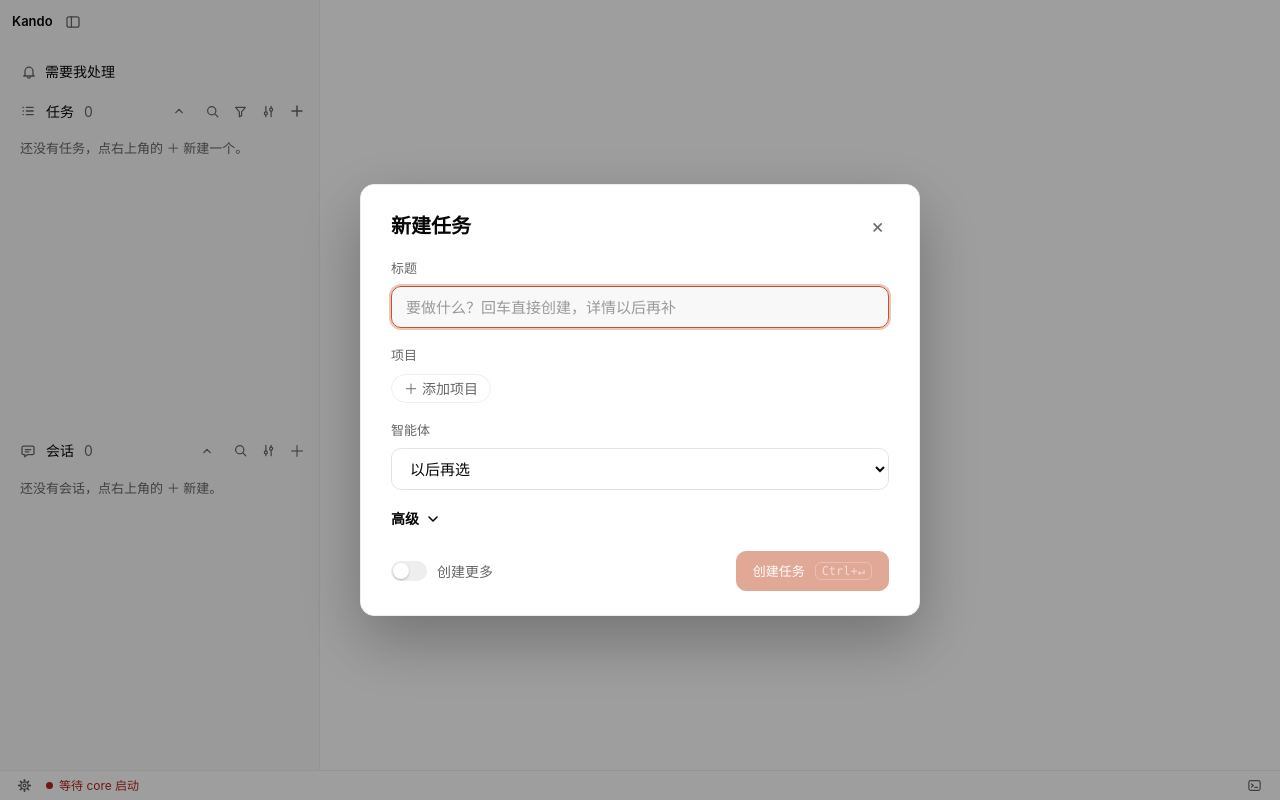
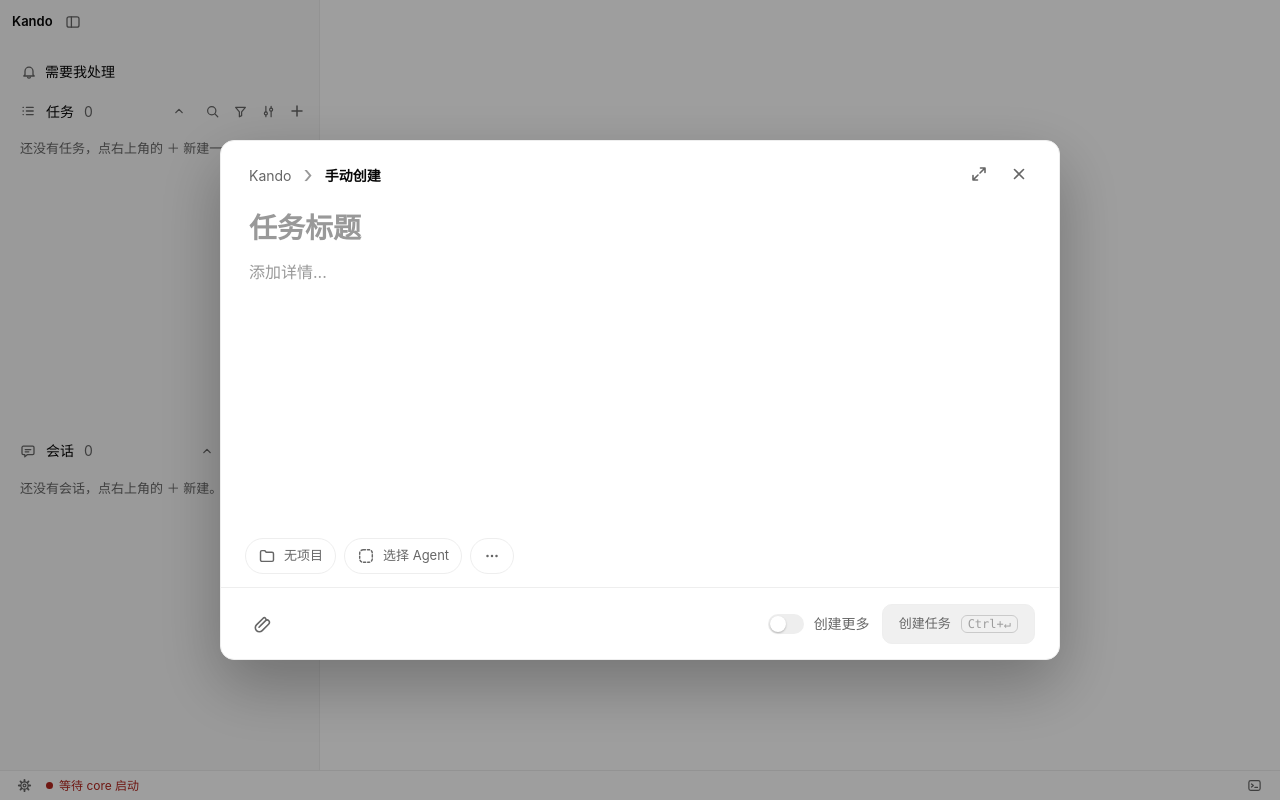
Before and after one commit to flyhero/kando-agents, a React (Vite) app in the folder packages/desktop/src/renderer/: page / in a window 1280 px wide. Both pictures are taken after a click on the button 295 px from the left and 111 px from the top of the page. Built offline with nearby package versions, Linux system fonts and the light colour scheme.

Commit message:
feat(desktop): streamline manual task creation
Make the title and details the primary editor and move project, Agent, dependency, and image controls into a compact toolbar. Omit the redundant pending-status chip while keeping task creation behavior unchanged.

```diff
--- a/packages/desktop/src/renderer/src/components/NewTaskDialog.tsx
+++ b/packages/desktop/src/renderer/src/components/NewTaskDialog.tsx
@@ -1,5 +1,5 @@
 import { useEffect, useId, useRef, useState, type KeyboardEvent, type MouseEvent } from 'react'
-import { AgentKind, type TaskImage } from '@kando/protocol'
+import { AgentKind, IMAGE_MIME_TYPES, type TaskImage } from '@kando/protocol'
 import { dismissError, perform, selectTask, setNewTaskOpen, useCore } from '../core-store'
 import { defaultAgent } from '../default-agent'
 import { useInstalledAgents } from '../installed-agents'
@@ -11,11 +11,13 @@ import { ProjectPicker } from './ProjectPicker'
 import { ImageStrip } from './ImageStrip'
 import { ImageViewer } from './ImageViewer'
 import { imageFilesOf, uploadImageFiles } from '../attachment-images'
+import { AgentIcon, CloseIcon, MaximizeIcon, MoreIcon, RestoreIcon } from './icons'
+import { Popover } from './Popover'
 
-function Chevron({ open }: { open: boolean }) {
+function PaperclipIcon() {
   return (
-    <svg className="chevron" data-open={open} viewBox="0 0 16 16" aria-hidden="true">
-      <path d="M4 6l4 4 4-4" fill="none" stroke="currentColor" strokeWidth="1.6" strokeLinecap="round" strokeLinejoin="round" />
+    <svg viewBox="0 0 20 20" fill="none" stroke="currentColor" strokeWidth="1.6" strokeLinecap="round" strokeLinejoin="round" aria-hidden="true">
+      <path d="m7.3 11.9 5.2-5.2a2.3 2.3 0 0 1 3.3 3.3l-6.6 6.6a4 4 0 0 1-5.7-5.7l6.7-6.7a1.7 1.7 0 0 1 2.4 2.4l-6.6 6.6" />
     </svg>
   )
 }
@@ -26,6 +28,7 @@ export function NewTaskDialog() {
   const error = useCore((s) => s.error)
   const dialog = useRef<HTMLDialogElement>(null)
   const titleInput = useRef<HTMLInputElement>(null)
+  const imageInput = useRef<HTMLInputElement>(null)
   const ids = useId()
   const [title, setTitle] = useState('')
   const [repos, setRepos] = useState<string[]>([])
@@ -36,7 +39,8 @@ export function NewTaskDialog() {
   const [images, setImages] = useState<TaskImage[]>([])
   const [uploading, setUploading] = useState(0)
   const [viewing, setViewing] = useState<number | null>(null)
-  const [advanced, setAdvanced] = useState(false)
+  const [moreOpen, setMoreOpen] = useState(false)
+  const [expanded, setExpanded] = useState(false)
   const [createMore, setCreateMore] = useState(false)
   const [lastCreated, setLastCreated] = useState<string | null>(null)
   const [busy, setBusy] = useState(false)
@@ -46,7 +50,6 @@ export function NewTaskDialog() {
 
   // Images go up as soon as they are added; the task only names them on creation.
   const addImages = async (files: File[]) => {
-    setAdvanced(true)
     setUploading((count) => count + files.length)
     const added = await uploadImageFiles(files)
     setUploading((count) => count - files.length)
@@ -120,7 +123,8 @@ export function NewTaskDialog() {
   return (
     <dialog
       ref={dialog}
-      className="modal"
+      className="modal new-task-dialog"
+      data-expanded={expanded || undefined}
       aria-labelledby={`${ids}-heading`}
       onCancel={(event) => {
         event.preventDefault()
@@ -144,19 +148,28 @@ export function NewTaskDialog() {
         }
       }}
     >
-      <div className="modal-body">
-        <header className="modal-header">
-          <h2 id={`${ids}-heading`}>新建任务</h2>
-          <button type="button" className="icon-button modal-close" aria-label="关闭" onClick={close}>
-            ×
+      <div className="modal-body new-task-body">
+        <header className="new-task-header">
+          <div className="new-task-breadcrumb">
+            <span>Kando</span>
+            <span className="new-task-breadcrumb-separator" aria-hidden="true">›</span>
+            <h2 id={`${ids}-heading`}>手动创建</h2>
+          </div>
+          <div className="new-task-window-actions">
+            <button type="button" className="icon-button" aria-label={expanded ? '还原窗口' : '展开窗口'} onClick={() => setExpanded((value) => !value)}>
+              {expanded ? <RestoreIcon /> : <MaximizeIcon />}
             </button>
+            <button type="button" className="icon-button" aria-label="关闭" onClick={close}>
+              <CloseIcon />
+            </button>
+          </div>
         </header>
 
-        <label className="modal-field">
-          <span className="modal-label">标题</span>
+        <div className="new-task-editor">
           <input
             ref={titleInput}
-            className="input modal-input"
+            className="new-task-title"
+            aria-label="任务标题"
             value={title}
             onChange={(e) => setTitle(e.target.value)}
             onKeyDown={(e) => {
@@ -166,23 +179,41 @@ export function NewTaskDialog() {
                 void submit()
               }
             }}
-            placeholder="要做什么？回车直接创建，详情以后再补"
+            placeholder="任务标题"
             maxLength={200}
           />
-        </label>
+          <textarea
+            className="new-task-details"
+            aria-label="任务详情"
+            value={details}
+            onChange={(e) => setDetails(e.target.value)}
+            placeholder="添加详情..."
+          />
+        </div>
 
-        <div className="modal-field">
-          <span className="modal-label">项目</span>
+        {(images.length > 0 || uploading > 0) && (
+          <div className="new-task-images">
+            <ImageStrip
+              images={images}
+              uploading={uploading}
+              onOpen={setViewing}
+              onAddFiles={(files) => void addImages(files)}
+              onRemove={(id) => setImages((current) => current.filter((image) => image.id !== id))}
+            />
+          </div>
+        )}
+
+        <div className="new-task-properties">
           <ProjectPicker
             projects={repos.map((repoPath) => ({ path: repoPath, worktreePath: null }))}
             onChange={setRepos}
+            compact
           />
-        </div>
-
-        <label className="modal-field">
-          <span className="modal-label">智能体</span>
+          <label className="new-task-agent-chip">
+            <AgentIcon agent={agent} />
+            <span>{agent ? AGENT_LABEL[agent] : '选择 Agent'}</span>
             <select
-            className="input modal-input"
+              aria-label="选择 Agent"
               value={agent ?? ''}
               onChange={(e) => {
                 const parsed = AgentKind.safeParse(e.target.value)
@@ -191,58 +222,26 @@ export function NewTaskDialog() {
             >
               <option value="">以后再选</option>
               {installed.map((kind) => (
-              <option key={kind} value={kind}>
-                {AGENT_LABEL[kind]}
-              </option>
+                <option key={kind} value={kind}>{AGENT_LABEL[kind]}</option>
               ))}
             </select>
+          </label>
+          <span className="menu-anchor">
+            <button type="button" className="new-task-property-chip" aria-label="更多选项" aria-haspopup="dialog" aria-expanded={moreOpen} onClick={() => setMoreOpen((open) => !open)}>
+              <MoreIcon />
+            </button>
+            {moreOpen && (
+              <Popover label="更多任务选项" onClose={() => setMoreOpen(false)}>
+                <div className="new-task-more-content">
+                  <span className="modal-label">依赖任务</span>
+                  <DependencyPicker taskId={null} dependsOn={dependsOn} onChange={setDependsOn} />
                   {agent && <AgentQuotaHint agent={agent} />}
-        </label>
-
-        <button
-          type="button"
-          className="modal-disclosure"
-          aria-expanded={advanced}
-          aria-controls={`${ids}-advanced`}
-          onClick={() => setAdvanced((open) => !open)}
-        >
-          高级
-          <Chevron open={advanced} />
-        </button>
-        {advanced && (
-          <div id={`${ids}-advanced`} className="modal-advanced">
-            <div className="modal-field">
-              <span className="modal-label">
-                依赖 <span className="modal-optional">[可选]</span>
+                </div>
+              </Popover>
+            )}
           </span>
-              <DependencyPicker taskId={null} dependsOn={dependsOn} onChange={setDependsOn} />
+          {dependsOn.length > 0 && <span className="new-task-dependency-count">依赖 {dependsOn.length} 项</span>}
         </div>
-            <label className="modal-field">
-              <span className="modal-label">
-                详情 <span className="modal-optional">[可选]</span>
-              </span>
-              <textarea
-                className="input modal-textarea"
-                value={details}
-                onChange={(e) => setDetails(e.target.value)}
-                placeholder="目标、背景、验收标准…支持 Markdown，会作为 prompt 交给 Agent"
-                rows={4}
-              />
-            </label>
-            <div className="modal-field">
-              <span className="modal-label">
-                图片 <span className="modal-optional">[可选，可以直接粘贴]</span>
-              </span>
-              <ImageStrip
-                images={images}
-                uploading={uploading}
-                onOpen={setViewing}
-                onAddFiles={(files) => void addImages(files)}
-                onRemove={(id) => setImages((current) => current.filter((image) => image.id !== id))}
-              />
-            </div>
-          </div>
-        )}
         {viewing !== null && images.length > 0 && (
           <ImageViewer
             images={images}
@@ -260,7 +259,23 @@ export function NewTaskDialog() {
           </p>
         )}
 
-        <footer className="modal-footer">
+        <footer className="modal-footer new-task-footer">
+          <button type="button" className="new-task-attach" aria-label="添加图片" title="添加图片，也可以直接粘贴或拖入" onClick={() => imageInput.current?.click()}>
+            <PaperclipIcon />
+          </button>
+          <input
+            ref={imageInput}
+            type="file"
+            hidden
+            multiple
+            accept={IMAGE_MIME_TYPES.join(',')}
+            onChange={(event) => {
+              const files = [...(event.target.files ?? [])]
+              event.target.value = ''
+              if (files.length > 0) void addImages(files)
+            }}
+          />
+          <span className="new-task-footer-spacer" />
           <label className="switch">
             <input type="checkbox" role="switch" checked={createMore} onChange={(e) => setCreateMore(e.target.checked)} />
             <span className="switch-track" aria-hidden="true" />
--- a/packages/desktop/src/renderer/src/components/ProjectPicker.tsx
+++ b/packages/desktop/src/renderer/src/components/ProjectPicker.tsx
@@ -4,6 +4,7 @@ import { perform } from '../core-store'
 import { canPickFolder, pickFolder } from '../desktop-bridge'
 import { ContextMenu, MenuItem, menuPoint, type MenuPoint } from './ContextMenu'
 import { Popover } from './Popover'
+import { FolderIcon } from './icons'
 
 export function projectName(projectPath: string): string {
   return projectPath.split(/[\\/]/).filter(Boolean).at(-1) ?? projectPath
@@ -110,13 +111,15 @@ export function ProjectPicker({
   onChange,
   locked = false,
   primaryLocked = false,
-  maxProjects = MAX_TASK_REPOS
+  maxProjects = MAX_TASK_REPOS,
+  compact = false
 }: {
   projects: readonly ProjectEntry[]
   onChange: (paths: string[]) => void
   locked?: boolean
   primaryLocked?: boolean
   maxProjects?: number
+  compact?: boolean
 }) {
   // Open menu → the recent projects it offers; null while closed.
   const [menu, setMenu] = useState<string[] | null>(null)
@@ -212,7 +215,12 @@ export function ProjectPicker({
             aria-expanded={menu !== null}
             onClick={() => (menu ? setMenu(null) : void open())}
           >
-            ＋ 添加项目
+            {compact && paths.length === 0 ? (
+              <>
+                <FolderIcon />
+                无项目
+              </>
+            ) : '＋ 添加项目'}
           </button>
           {menu && (
             <ProjectMenu
```
Also changed, not shown: packages/desktop/src/renderer/src/styles.css. Lines whose indentation alone changed are shown as unchanged.
